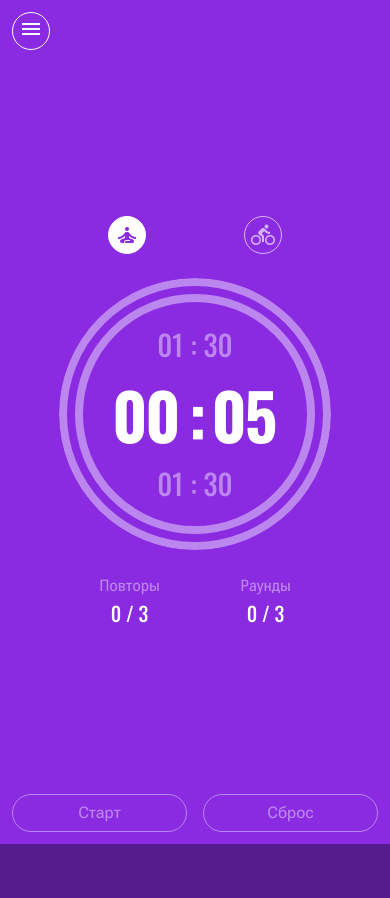
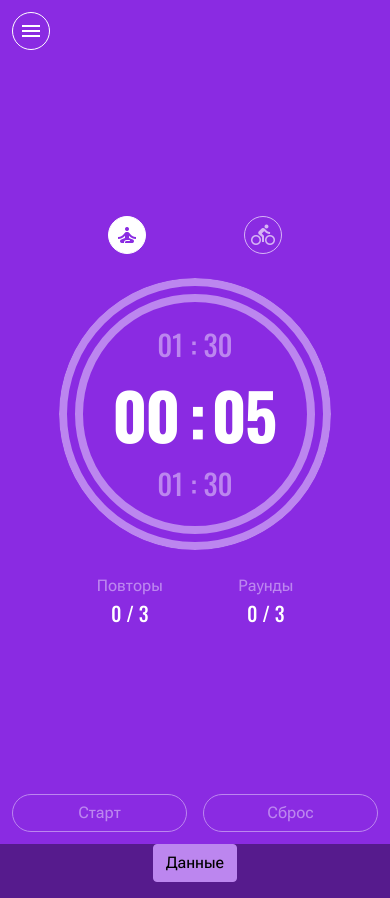
Before and after one commit to Archinsk/54_timer, a Vue app: page / in a window 390 px wide. Before the commit the page ends 844 px from the top, so only its background shows below. Built offline with nearby package versions, Linux system fonts and the light colour scheme; no server answers.

Commit message:
mobile testing

```diff
--- a/src/App.vue
+++ b/src/App.vue
@@ -53,6 +53,7 @@
       @click="settingsMode = false"
     ></div>
     <AppTimer
+      v-if="isTimerShow"
       :initial-timer-state="initialTimerState"
       :mode="mode"
       :mode-refresher="modeRefresher"
@@ -64,7 +65,7 @@
       @play-toggle="play = !play"
     />
     <AppControls
-      v-if="config.interface.controlsDisplay && !settingsMode"
+      v-if="config.interface.controlsDisplay && !settingsMode && isTimerShow"
       :play="play"
       :mode="mode"
       :initial-timer-state="initialTimerState"
@@ -72,7 +73,13 @@
       @reset-timer="resetTimer"
     />
   </div>
-  <div id="timer-background" :class="{ collapsed: settingsMode }"></div>
+  <div
+    v-if="isTimerShow"
+    id="timer-background"
+    :class="{ collapsed: settingsMode }"
+  ></div>
+  <button class="btn btn-info" @click="getTextAttrs">Данные</button>
+  <p id="atr-info"></p>
 </template>
 
 <script>
@@ -175,6 +182,20 @@ export default {
       loaderText: "Загрузка приложения",
       timerId: null,
     };
+  },
+
+  computed: {
+    isTimerShow: function () {
+      if (
+        this.settingsMode &&
+        !this.authUser &&
+        this.selectedSettingsTab === "auth"
+      ) {
+        return false;
+      } else {
+        return true;
+      }
+    },
   },
 
   methods: {
@@ -337,6 +358,27 @@ export default {
           );
         });
     },
+
+    getTextAttrs() {
+      // let robotoText = document.getElementById("controls");
+      // let oswaldText = document.getElementById("btn-settings");
+      // let materialText = document.getElementById("btn-settings");
+      let aniconsText = document.querySelector("#btn-settings span");
+      let targetText = document.getElementById("atr-info");
+      console.log(getComputedStyle(aniconsText).fontSize);
+      targetText.append("font-size:" + getComputedStyle(aniconsText).fontSize);
+      targetText.append(
+        "; line-height:" + getComputedStyle(aniconsText).lineHeight
+      );
+      targetText.append(
+        "; padding-top:" + getComputedStyle(aniconsText).paddingTop
+      );
+      targetText.append(
+        "; padding-bottom:" + getComputedStyle(aniconsText).paddingBottom
+      );
+      targetText.append("; height:" + getComputedStyle(aniconsText).height);
+      targetText.append("; width:" + getComputedStyle(aniconsText).width);
+    },
   },
 
   watch: {
--- a/src/timer-bootstrap.scss
+++ b/src/timer-bootstrap.scss
@@ -68,6 +68,7 @@ $font-weight-bold: 700;
 // 6. Add additional custom code here
 
 //Шрифты
+$base-font-size: 1rem;
 @font-face {
   font-family: "Oswald";
   src: url(./assets/fonts/Oswald-VariableFont_wght.ttf);
@@ -86,14 +87,12 @@ $font-weight-bold: 700;
 }
 body {
   font-family: "Roboto";
-  font-variation-settings: "wdth" 50;
 
   #timer-full {
     font-family: "Oswald";
 
     .repeats-title {
       font-family: "Roboto";
-      font-variation-settings: "wdth" 50;
     }
   }
 }
@@ -118,19 +117,27 @@ body {
 
     .material-icons {
       font-family: "Material Icons";
-      font-size: 24px;
+      font-size: 1.5 * $base-font-size;
       display: inline-block;
       line-height: 1;
     }
 
     .anicons-icons {
       font-family: "Anicons";
-      font-size: 24px;
+      font-size: 1.5 * $base-font-size;
       display: inline-block;
-      line-height: 0.75;
-      padding-top: 0.0625rem;
-      padding-bottom: 0.3125rem;
       transition: font-variation-settings 0.4s ease;
+      line-height: 1;
+      padding-top: 0;
+      padding-bottom: 0;
+
+      //Шрифт отображается криво на мобильных устройствах
+      //Отображение на мобильном гаджете и в мобильной версии панели разработки браузера отличаются
+      @media (min-width: 768px) {
+        line-height: 0.75;
+        padding-top: 0.0625rem;
+        padding-bottom: 0.3125rem;
+      }
     }
   }
 
@@ -209,7 +216,7 @@ body {
       }
 
       .settings-mode-title {
-        font-size: 1.25rem;
+        font-size: 1.25 * $base-font-size;
         align-self: center;
         margin-left: -2.375rem;
         z-index: -1;
@@ -592,7 +599,7 @@ body {
                   transition: opacity 0.3s, visibility 0.3s, transform 0.3s;
 
                   span {
-                    font-size: 1rem;
+                    font-size: $base-font-size;
                   }
                 }
 
@@ -757,13 +764,13 @@ body {
         //Total timers
         #total-counter,
         #total-counter-info {
-          font-size: 1.8rem;
+          font-size: 1.8 * $base-font-size;
           color: $info;
         }
 
         //Current timer
         #current-counter {
-          font-size: 4rem;
+          font-size: 4 * $base-font-size;
           font-weight: 700;
           height: 6rem;
 
@@ -796,7 +803,7 @@ body {
       }
 
       .repeats-value {
-        font-size: 1.25rem;
+        font-size: 1.25 * $base-font-size;
       }
     }
 
```
